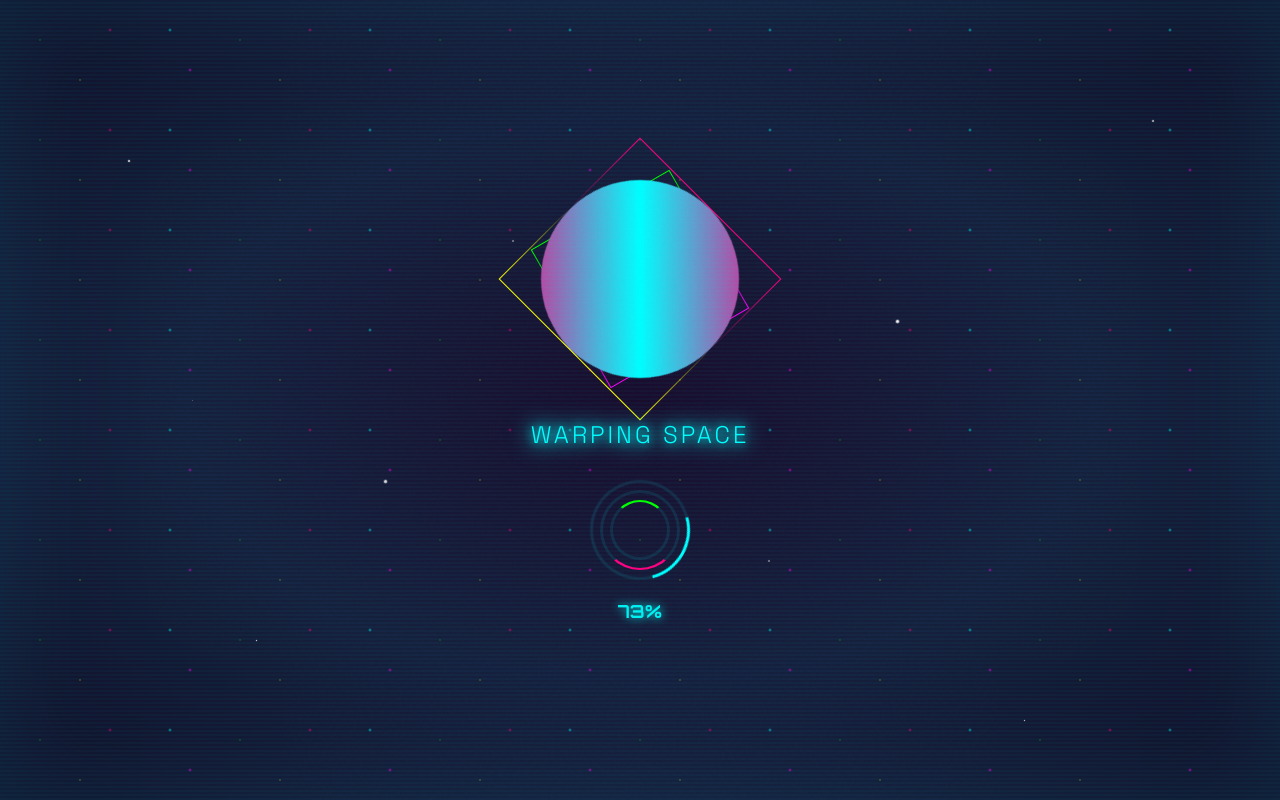
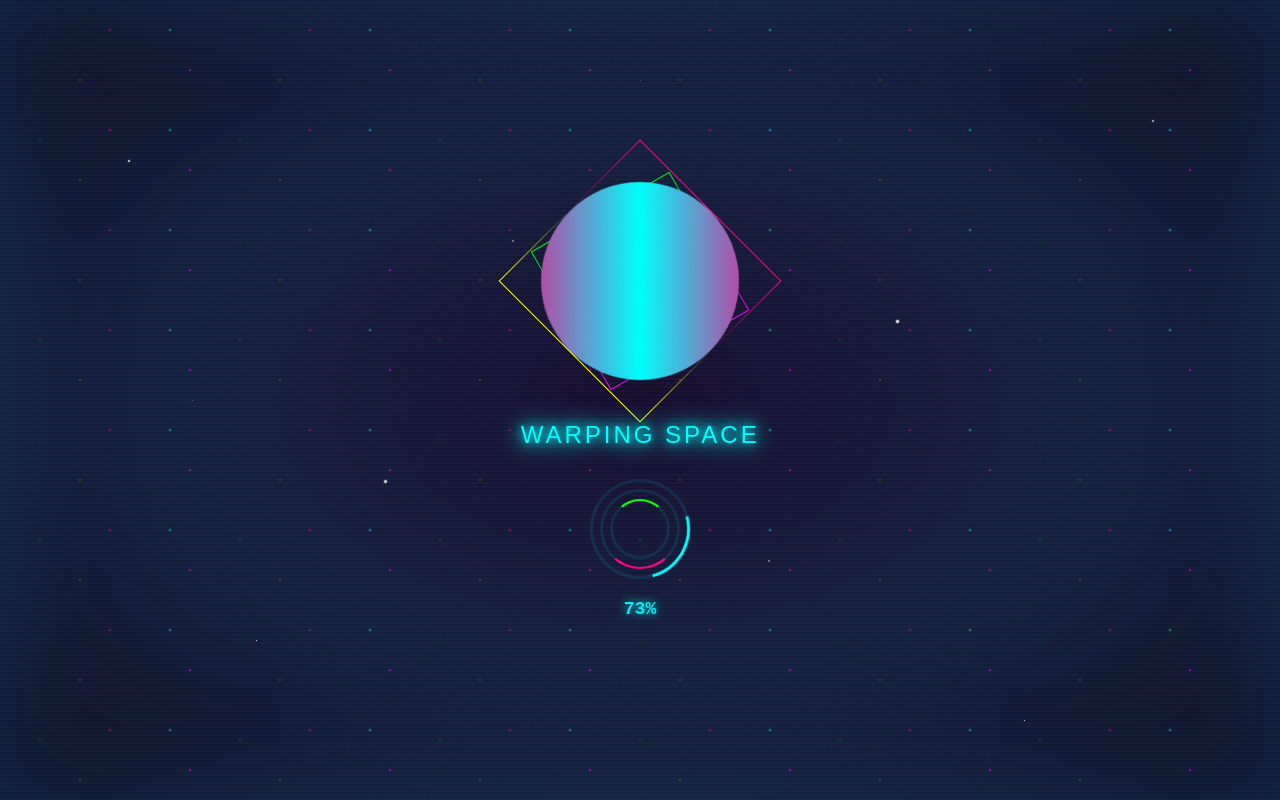
Before and after one commit to ashikoor/cosmic-loader, a plain HTML site: page index.html in a window 1280 px wide. Drawn offline with Linux system fonts and the light colour scheme.

Commit message:
Update index.html

```diff
--- a/index.html
+++ b/index.html
@@ -4,7 +4,7 @@
     <meta charset="UTF-8">
     <meta name="viewport" content="width=device-width, initial-scale=1.0">
     <title>Cosmic Loading</title>
-    <link href="https://fonts.googleapis.com/css2?family=Orbitron:wght@400;700;900&family=Space+Grotesk:wght@300;400;500;700&display=swap" rel="stylesheet">
+    <lin href="https://fonts.googleapis.com/css2?family=Orbitron:wght@400;700;900&family=Space+Grotesk:wght@300;400;500;700&display=swap" rel="stylesheet">
     <style>
         * {
             margin: 0;
```
